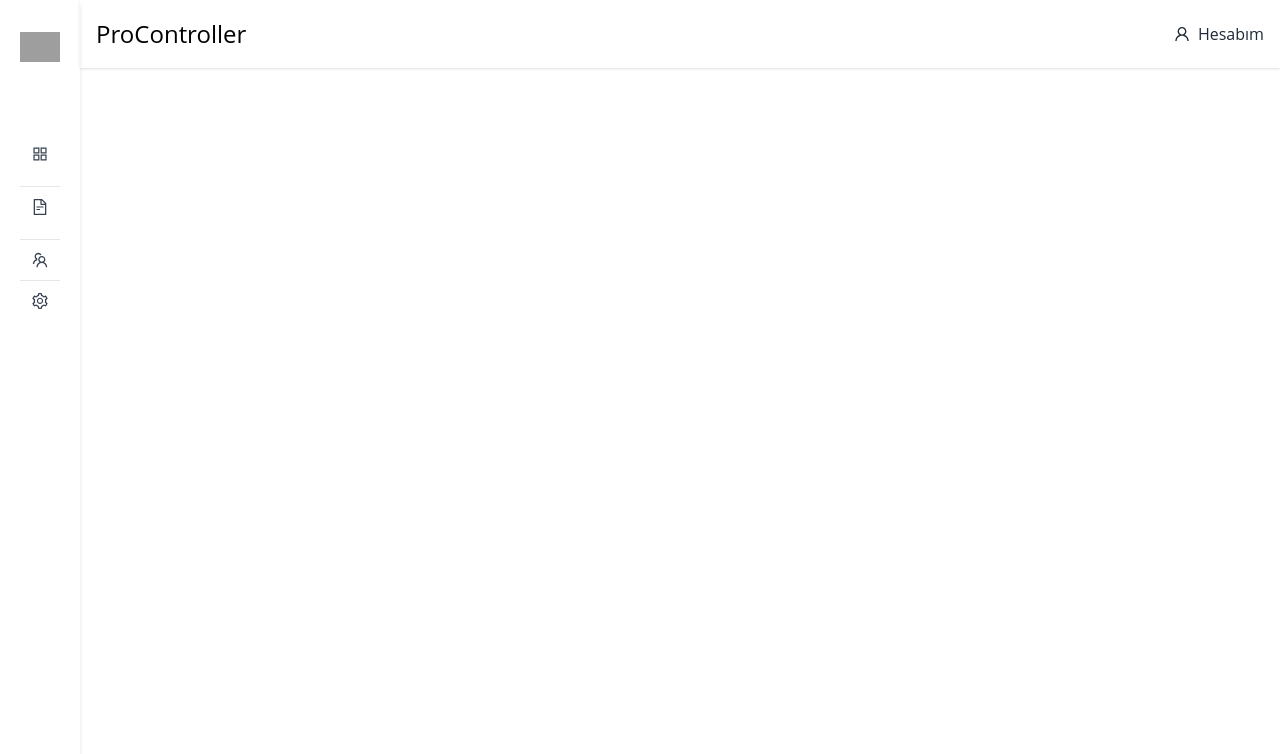
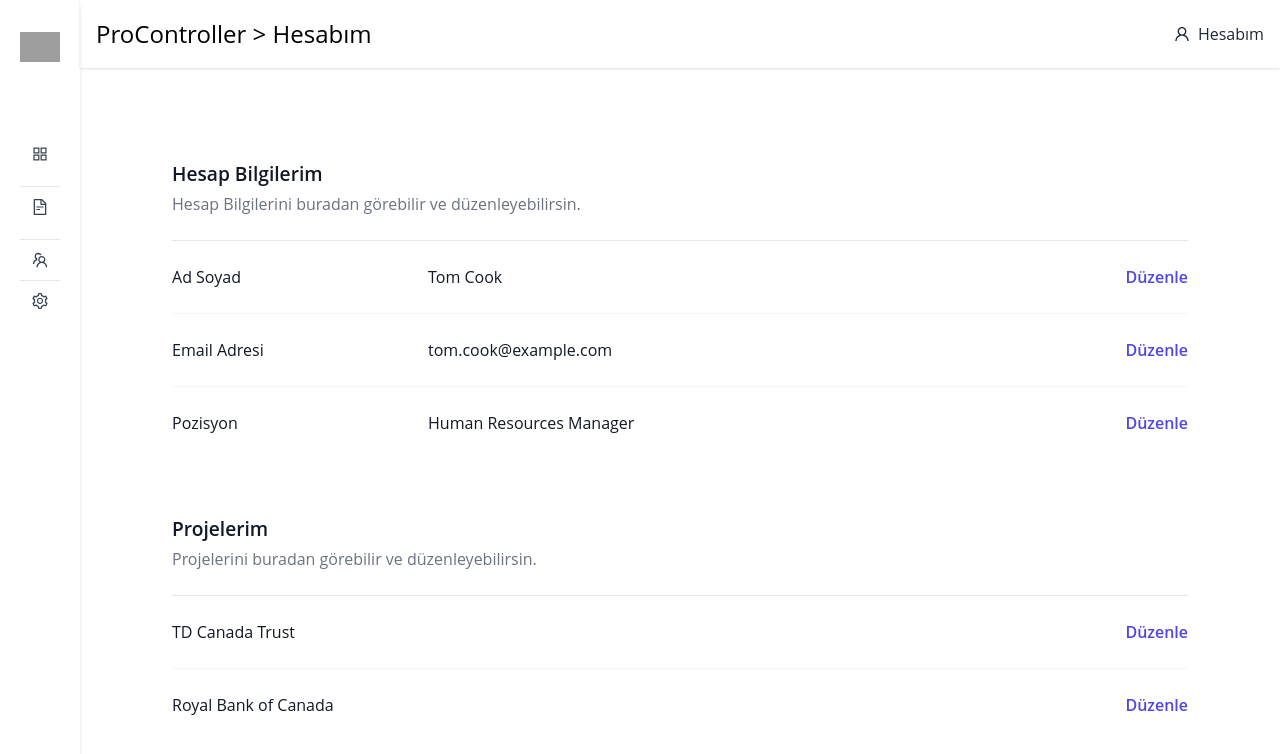
Before and after one commit to ecemkmz/pro-controller, a React (Create React App) app in the folder client/: page /sidebar in a window 1280 px wide. Both pictures are taken after a click on the button "Hesabım". Shown: the top 754 px of the page. Built offline with nearby package versions, Linux system fonts and the light colour scheme; grey boxes are pictures that could not be loaded.

Commit message:
feat: Profile Page

```diff
--- a/client/src/components/profile/Profile.jsx
+++ b/client/src/components/profile/Profile.jsx
@@ -1,71 +1,44 @@
 import { useState } from 'react'
 import { Dialog, Switch } from '@headlessui/react'
-import { Bars3Icon } from '@heroicons/react/20/solid'
-import {
-  BellIcon,
-  CreditCardIcon,
-  CubeIcon,
-  FingerPrintIcon,
-  UserCircleIcon,
-  UsersIcon,
-  XMarkIcon,
-} from '@heroicons/react/24/outline'
-
-const navigation = [
-  { name: 'Home', href: '#' },
-  { name: 'Invoices', href: '#' },
-  { name: 'Clients', href: '#' },
-  { name: 'Expenses', href: '#' },
-]
-const secondaryNavigation = [
-  { name: 'General', href: '#', icon: UserCircleIcon, current: true },
-  { name: 'Security', href: '#', icon: FingerPrintIcon, current: false },
-  { name: 'Notifications', href: '#', icon: BellIcon, current: false },
-  { name: 'Plan', href: '#', icon: CubeIcon, current: false },
-  { name: 'Billing', href: '#', icon: CreditCardIcon, current: false },
-  { name: 'Team members', href: '#', icon: UsersIcon, current: false },
-]
 
 function classNames(...classes) {
   return classes.filter(Boolean).join(' ')
 }
 function Profile() {
-  const [mobileMenuOpen, setMobileMenuOpen] = useState(false)
   const [automaticTimezoneEnabled, setAutomaticTimezoneEnabled] = useState(true)
   return (
-    <div> <main className="px-4 py-16 sm:px-6 lg:flex-auto lg:px-0 lg:py-20">
-    <div className="mx-auto max-w-2xl space-y-16 sm:space-y-20 lg:mx-0 lg:max-w-none">
+    <div className="p-16 max-w-2xl space-y-16 sm:space-y-20 lg:mx-0 lg:max-w-none">
       <div>
-        <h2 className="text-base font-semibold leading-7 text-gray-900">Profile</h2>
+        <h2 className="text-base font-semibold leading-7 text-gray-900">Hesap Bilgilerim</h2>
         <p className="mt-1 text-sm leading-6 text-gray-500">
-          This information will be displayed publicly so be careful what you share.
+        Hesap Bilgilerini buradan görebilir ve düzenleyebilirsin.
         </p>
 
         <dl className="mt-6 space-y-6 divide-y divide-gray-100 border-t border-gray-200 text-sm leading-6">
           <div className="pt-6 sm:flex">
-            <dt className="font-medium text-gray-900 sm:w-64 sm:flex-none sm:pr-6">Full name</dt>
+            <dt className="font-medium text-gray-900 sm:w-64 sm:flex-none sm:pr-6">Ad Soyad</dt>
             <dd className="mt-1 flex justify-between gap-x-6 sm:mt-0 sm:flex-auto">
               <div className="text-gray-900">Tom Cook</div>
               <button type="button" className="font-semibold text-indigo-600 hover:text-indigo-500">
-                Update
+                Düzenle
               </button>
             </dd>
           </div>
           <div className="pt-6 sm:flex">
-            <dt className="font-medium text-gray-900 sm:w-64 sm:flex-none sm:pr-6">Email address</dt>
+            <dt className="font-medium text-gray-900 sm:w-64 sm:flex-none sm:pr-6">Email Adresi</dt>
             <dd className="mt-1 flex justify-between gap-x-6 sm:mt-0 sm:flex-auto">
               <div className="text-gray-900">tom.cook@example.com</div>
               <button type="button" className="font-semibold text-indigo-600 hover:text-indigo-500">
-                Update
+                Düzenle
               </button>
             </dd>
           </div>
           <div className="pt-6 sm:flex">
-            <dt className="font-medium text-gray-900 sm:w-64 sm:flex-none sm:pr-6">Title</dt>
+            <dt className="font-medium text-gray-900 sm:w-64 sm:flex-none sm:pr-6">Pozisyon</dt>
             <dd className="mt-1 flex justify-between gap-x-6 sm:mt-0 sm:flex-auto">
               <div className="text-gray-900">Human Resources Manager</div>
               <button type="button" className="font-semibold text-indigo-600 hover:text-indigo-500">
-                Update
+                Düzenle
               </button>
             </dd>
           </div>
@@ -73,103 +46,48 @@ function Profile() {
       </div>
 
       <div>
-        <h2 className="text-base font-semibold leading-7 text-gray-900">Bank accounts</h2>
-        <p className="mt-1 text-sm leading-6 text-gray-500">Connect bank accounts to your account.</p>
+        <h2 className="text-base font-semibold leading-7 text-gray-900">Projelerim</h2>
+        <p className="mt-1 text-sm leading-6 text-gray-500">
+          Projelerini buradan görebilir ve düzenleyebilirsin.</p>
 
         <ul role="list" className="mt-6 divide-y divide-gray-100 border-t border-gray-200 text-sm leading-6">
           <li className="flex justify-between gap-x-6 py-6">
             <div className="font-medium text-gray-900">TD Canada Trust</div>
             <button type="button" className="font-semibold text-indigo-600 hover:text-indigo-500">
-              Update
+              Düzenle
             </button>
           </li>
           <li className="flex justify-between gap-x-6 py-6">
             <div className="font-medium text-gray-900">Royal Bank of Canada</div>
             <button type="button" className="font-semibold text-indigo-600 hover:text-indigo-500">
-              Update
+              Düzenle
             </button>
           </li>
         </ul>
 
-        <div className="flex border-t border-gray-100 pt-6">
-          <button type="button" className="text-sm font-semibold leading-6 text-indigo-600 hover:text-indigo-500">
-            <span aria-hidden="true">+</span> Add another bank
-          </button>
-        </div>
       </div>
-
       <div>
-        <h2 className="text-base font-semibold leading-7 text-gray-900">Integrations</h2>
-        <p className="mt-1 text-sm leading-6 text-gray-500">Connect applications to your account.</p>
+        <h2 className="text-base font-semibold leading-7 text-gray-900">Görevlerim</h2>
+        <p className="mt-1 text-sm leading-6 text-gray-500">Görevlerini buradan görebilir ve düzenleyebilirsin.</p>
 
         <ul role="list" className="mt-6 divide-y divide-gray-100 border-t border-gray-200 text-sm leading-6">
           <li className="flex justify-between gap-x-6 py-6">
-            <div className="font-medium text-gray-900">QuickBooks</div>
+            <div className="font-medium text-gray-900">TD Canada Trust</div>
             <button type="button" className="font-semibold text-indigo-600 hover:text-indigo-500">
-              Update
+              Düzenle
+            </button>
+          </li>
+          <li className="flex justify-between gap-x-6 py-6">
+            <div className="font-medium text-gray-900">Royal Bank of Canada</div>
+            <button type="button" className="font-semibold text-indigo-600 hover:text-indigo-500">
+              Düzenle
             </button>
           </li>
         </ul>
-
-        <div className="flex border-t border-gray-100 pt-6">
-          <button type="button" className="text-sm font-semibold leading-6 text-indigo-600 hover:text-indigo-500">
-            <span aria-hidden="true">+</span> Add another application
-          </button>
-        </div>
       </div>
 
-      <div>
-        <h2 className="text-base font-semibold leading-7 text-gray-900">Language and dates</h2>
-        <p className="mt-1 text-sm leading-6 text-gray-500">
-          Choose what language and date format to use throughout your account.
-        </p>
 
-        <dl className="mt-6 space-y-6 divide-y divide-gray-100 border-t border-gray-200 text-sm leading-6">
-          <div className="pt-6 sm:flex">
-            <dt className="font-medium text-gray-900 sm:w-64 sm:flex-none sm:pr-6">Language</dt>
-            <dd className="mt-1 flex justify-between gap-x-6 sm:mt-0 sm:flex-auto">
-              <div className="text-gray-900">English</div>
-              <button type="button" className="font-semibold text-indigo-600 hover:text-indigo-500">
-                Update
-              </button>
-            </dd>
-          </div>
-          <div className="pt-6 sm:flex">
-            <dt className="font-medium text-gray-900 sm:w-64 sm:flex-none sm:pr-6">Date format</dt>
-            <dd className="mt-1 flex justify-between gap-x-6 sm:mt-0 sm:flex-auto">
-              <div className="text-gray-900">DD-MM-YYYY</div>
-              <button type="button" className="font-semibold text-indigo-600 hover:text-indigo-500">
-                Update
-              </button>
-            </dd>
-          </div>
-          <Switch.Group as="div" className="flex pt-6">
-            <Switch.Label as="dt" className="flex-none pr-6 font-medium text-gray-900 sm:w-64" passive>
-              Automatic timezone
-            </Switch.Label>
-            <dd className="flex flex-auto items-center justify-end">
-              <Switch
-                checked={automaticTimezoneEnabled}
-                onChange={setAutomaticTimezoneEnabled}
-                className={classNames(
-                  automaticTimezoneEnabled ? 'bg-indigo-600' : 'bg-gray-200',
-                  'flex w-8 cursor-pointer rounded-full p-px ring-1 ring-inset ring-gray-900/5 transition-colors duration-200 ease-in-out focus-visible:outline focus-visible:outline-2 focus-visible:outline-offset-2 focus-visible:outline-indigo-600'
-                )}
-              >
-                <span
-                  aria-hidden="true"
-                  className={classNames(
-                    automaticTimezoneEnabled ? 'translate-x-3.5' : 'translate-x-0',
-                    'h-4 w-4 transform rounded-full bg-white shadow-sm ring-1 ring-gray-900/5 transition duration-200 ease-in-out'
-                  )}
-                />
-              </Switch>
-            </dd>
-          </Switch.Group>
-        </dl>
-      </div>
     </div>
-  </main></div>
   )
 }
 
--- a/client/src/components/sidebar/Sidebar.jsx
+++ b/client/src/components/sidebar/Sidebar.jsx
@@ -2,6 +2,7 @@ import React, { useState } from "react";
 import { AppstoreOutlined, TeamOutlined, SettingOutlined, PlusOutlined, DownOutlined, UpOutlined, UserOutlined, FileTextOutlined  } from '@ant-design/icons';
 import Employees from '../employees/Employees';
 import Projects from "../projects/ListProjects"
+import Profile from '../profile/Profile';
 
 function Sidebar() {
   const [open, setOpen] = useState(false);
@@ -34,6 +35,8 @@ function Sidebar() {
         return <Projects />;
       case "Çalışanlar":
         return <Employees />;
+        case "Hesabım":
+          return <Profile />;
       default:
         return null;
     }
@@ -105,7 +108,7 @@ function Sidebar() {
           </nav>
           <button className="flex items-center gap-x-2 text-gray-800">
             <UserOutlined />
-            <span>Hesabım</span>
+            <span  onClick={() => handleMenuClick("Hesabım")}>Hesabım </span>
           </button>
         </div>
         {/* Main Content Area */}
```
Also changed, not shown: 1 other file (tests, documents, lock files or other folders).
